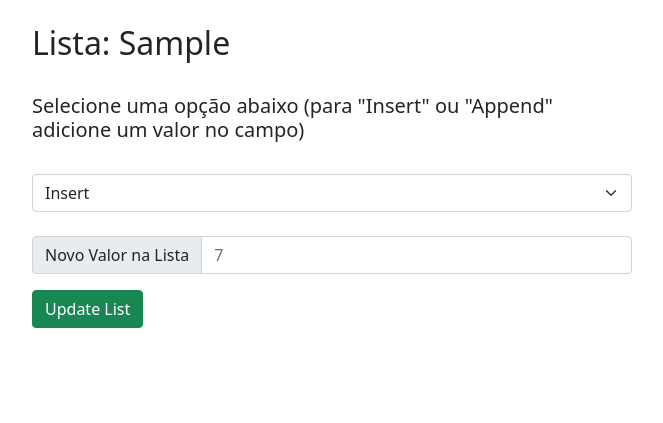
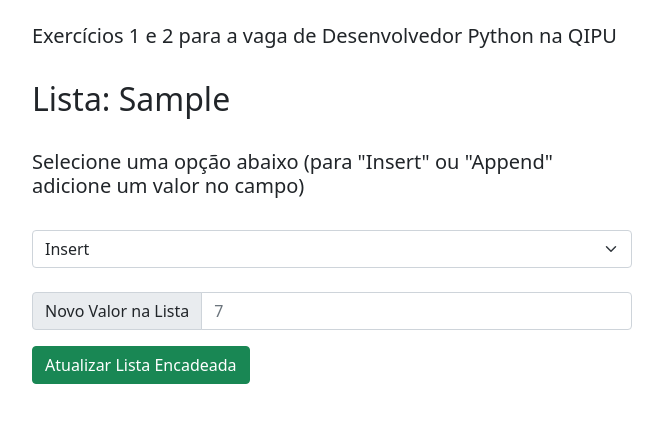
Before and after one commit to luisgs7/qipu-job-challenge, a Django app: template home/templates/index.html in a window 1280 px wide. Shown: the top 423 px of the page, without its empty margins (308-971 px from the left). Run offline with Django 4.2, Linux system fonts and the light colour scheme; the template is opened without the code that fills it: most values are stand-ins (such as "Sample title", 1, 10 or a date in 2020).

Commit message:
update template index.html

```diff
--- a/home/templates/index.html
+++ b/home/templates/index.html
@@ -1,5 +1,6 @@
 <!DOCTYPE html>
 <html lang="pt-br">
+
 <head>
     <meta charset="UTF-8">
     <meta http-equiv="X-UA-Compatible" content="IE=edge">
@@ -8,16 +9,15 @@
     <link href="https://cdn.jsdelivr.net/npm/bootstrap@5.1.3/dist/css/bootstrap.min.css" rel="stylesheet"
         integrity="sha384-1BmE4kWBq78iYhFldvKuhfTAU6auU8tT94WrHftjDbrCEXSU1oBoqyl2QvZ6jIW3" crossorigin="anonymous">
 
-    <title>Desafio #01</title>
+    <title>Exercício 1 e 2</title>
 </head>
-
 {% block conteudo %}
-
-
 <body>
     <form method="POST" action="{% url 'index' %}">
         {% csrf_token %}
         <div class="mx-auto" style="width: 600px;">
+            <br>
+            <h5>Exercícios 1 e 2 para a vaga de Desenvolvedor Python na QIPU</h5>
             <br>
             <h2>Lista: {{list_display}}</h2>
             <br>
@@ -32,21 +32,18 @@
             <br>
             <div class="input-group mb-3">
                 <span class="input-group-text" id="basic-addon1">Novo Valor na Lista</span>
-            <input name="number" value="{{request.POST.number}}" type="number" class="form-control" placeholder="7" aria-label="Username" aria-describedby="basic-addon1">
+                <input name="number" value="{{request.POST.number}}" type="number" class="form-control" placeholder="7"
+                    aria-label="Username" aria-describedby="basic-addon1">
             </div>
 
+            {% include '_messages.html' %}
 
-        {% include '_messages.html' %}
             <div class="mb-3">
-
-            <button type="submit" class="btn btn-success">Update List</button>
-
+                <button type="submit" class="btn btn-success">Atualizar Lista Encadeada</button>
             </div>
         </div>
     </form>
 
 </body>
-
 {% endblock %}
-
 </html>
```
Lines whose indentation alone changed are shown as unchanged.
